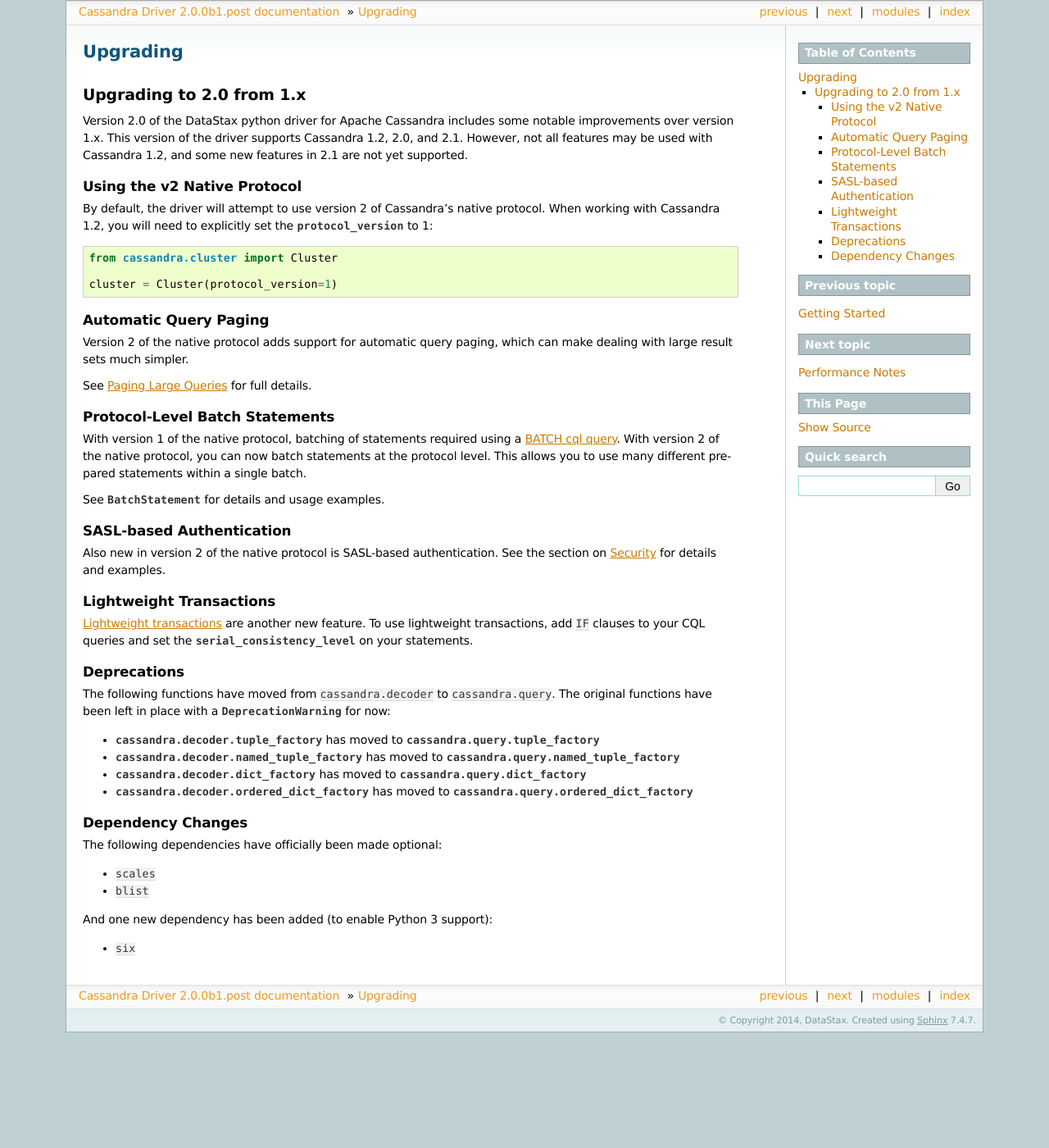
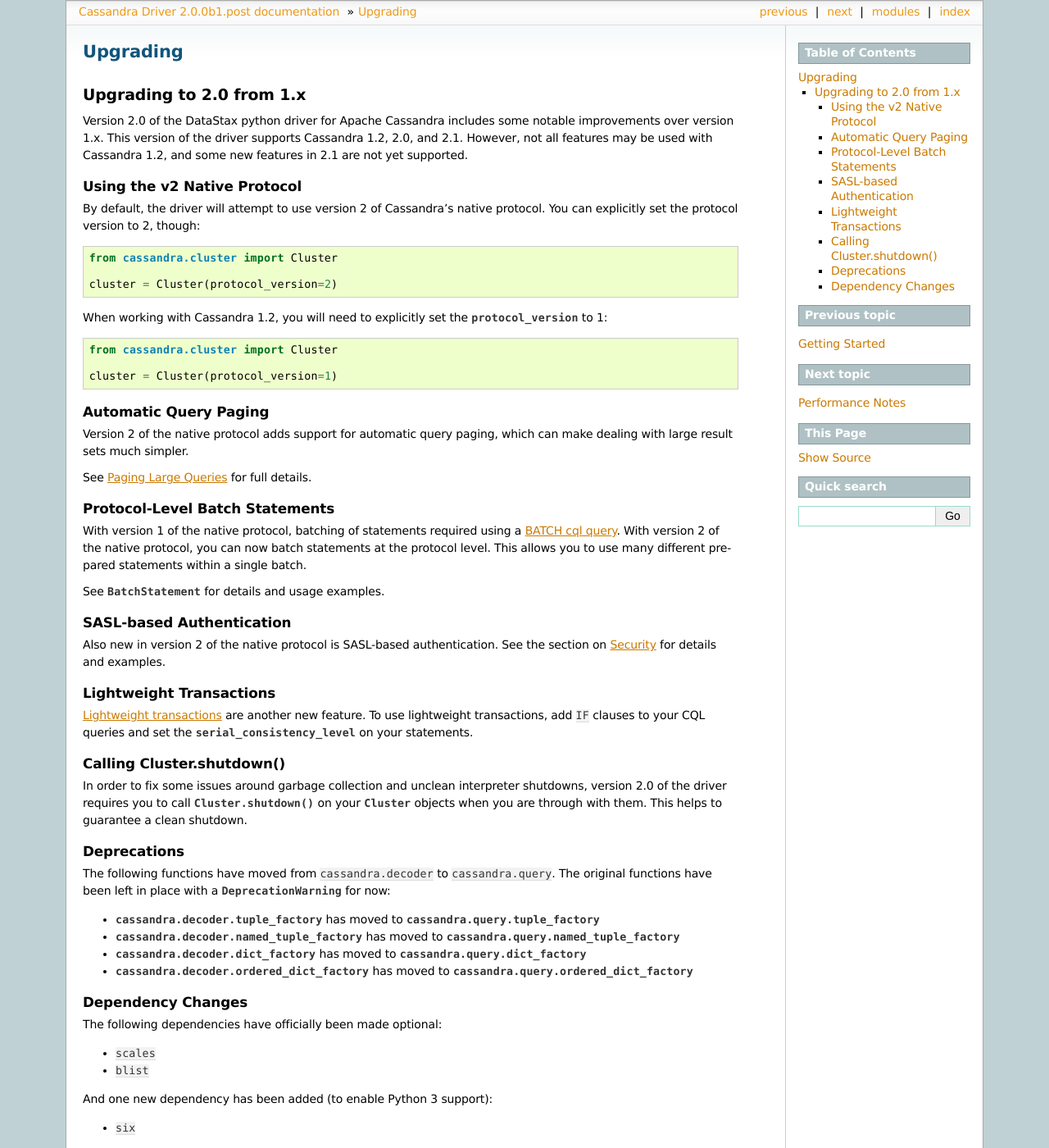
Before and after one commit to datastax/python-driver, a Sphinx documentation site: the page built from docs/upgrading.rst, in a window 1280 px wide and 1400 px high. Shown: the whole window at 82% size. Built offline with Sphinx 7.4.7, drawn with Linux system fonts in a browser that asks for light colours; pages that are not in the unit, such as notebooks, are missing from menus.

Commit message:
Mention Cluster.shutdown() in the upgrading guide

```diff
--- a/docs/upgrading.rst
+++ b/docs/upgrading.rst
@@ -12,7 +12,16 @@
 Using the v2 Native Protocol
 ^^^^^^^^^^^^^^^^^^^^^^^^^^^^
 By default, the driver will attempt to use version 2 of Cassandra's
-native protocol.  When working with Cassandra 1.2, you will need to
+native protocol. You can explicitly set the protocol version to
+2, though:
+
+.. code-block:: python
+
+    from cassandra.cluster import Cluster
+
+    cluster = Cluster(protocol_version=2)
+
+When working with Cassandra 1.2, you will need to
 explicitly set the :attr:`~.Cluster.protocol_version` to 1:
 
 .. code-block:: python
@@ -49,6 +58,13 @@
 to your CQL queries and set the :attr:`~.Statement.serial_consistency_level`
 on your statements.
 
+Calling Cluster.shutdown()
+^^^^^^^^^^^^^^^^^^^^^^^^^^
+In order to fix some issues around garbage collection and unclean interpreter
+shutdowns, version 2.0 of the driver requires you to call :meth:`.Cluster.shutdown()`
+on your :class:`~.Cluster` objects when you are through with them.
+This helps to guarantee a clean shutdown.
+
 Deprecations
 ^^^^^^^^^^^^
 The following functions have moved from ``cassandra.decoder`` to ``cassandra.query``.
```
